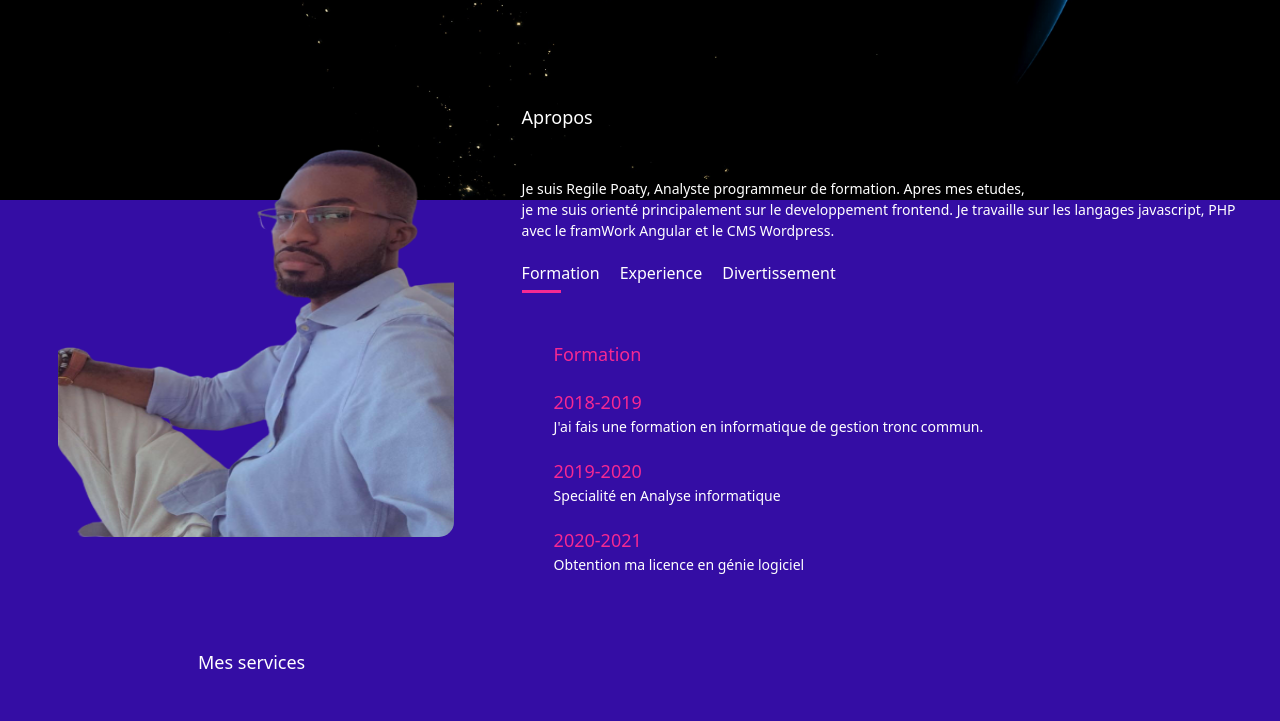
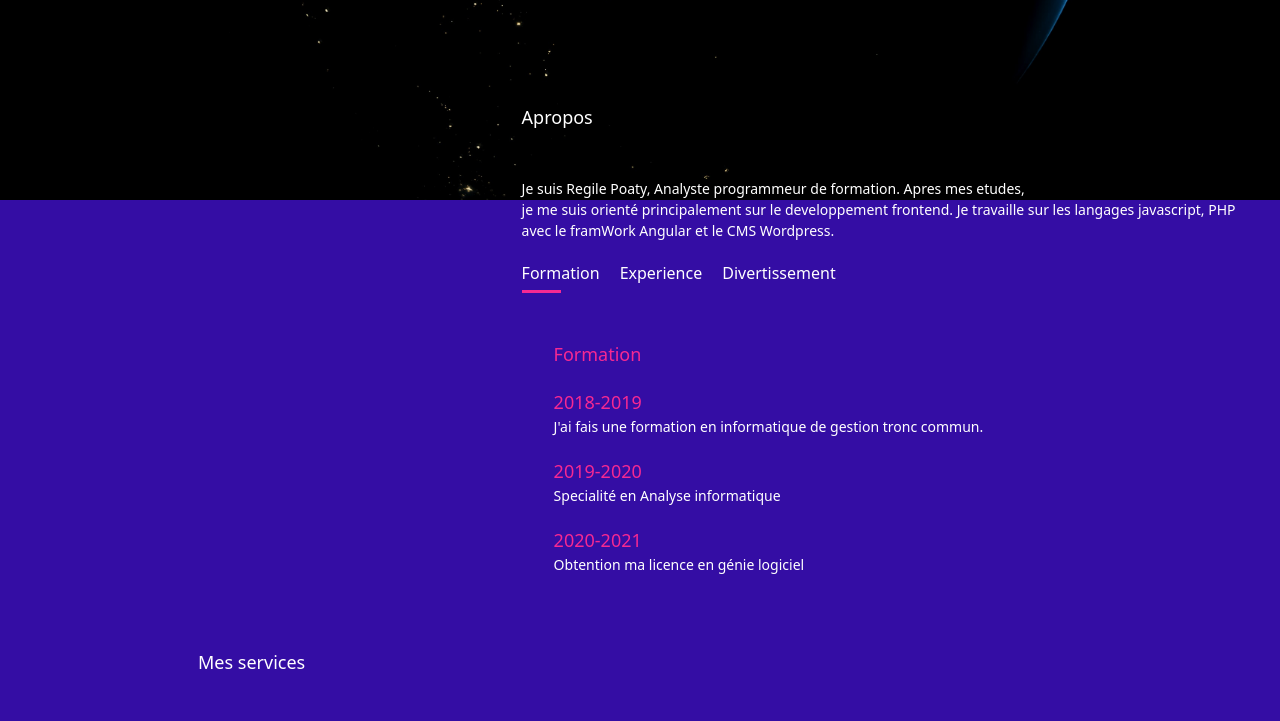
Before and after one commit to Nairobi64/Mon-portfolio, a plain HTML site: page index.html in a window 1280 px wide. Shown: the part 600-1321 px from the top of the page. Drawn offline with nearby package versions, Linux system fonts and the light colour scheme.

Commit message:
suppression image du fichier index.html

```diff
--- a/index.html
+++ b/index.html
@@ -42,7 +42,7 @@
         <div class="container1">
             <div class="row">
                 <div class="col-1">
-                    <img src="images/moi.png">
+                    <!-- <img src="images/moi.png">           -->
                  </div>
                 <div class="col-2">
                    <h1 class="titre">Apropos</h1><br><br>
```
